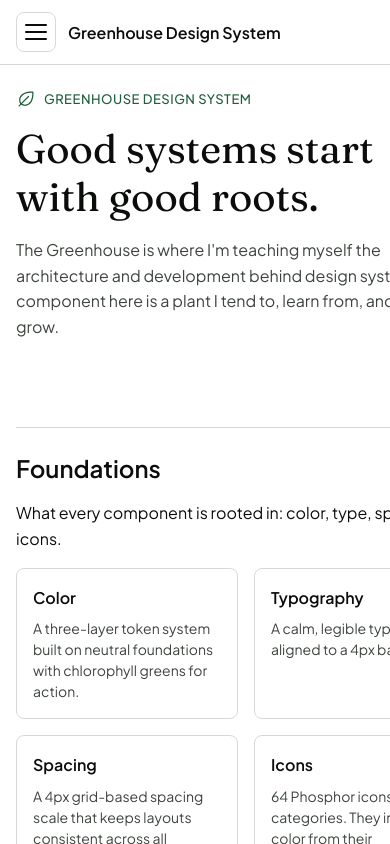
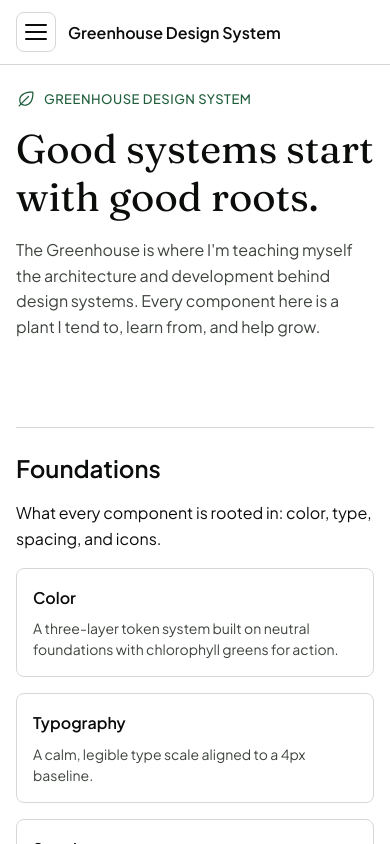
Before and after one commit to adeeeeta/greenhouse-design-system, a Next.js app: page / in a window 390 px wide. Built offline with nearby package versions, Linux system fonts and the light colour scheme.

Commit message:
Fixed breakpoint issues on homepage

```diff
--- /dev/null
+++ b/src/app/page.module.css
@@ -0,0 +1,32 @@
+/* =========================
+   Homepage layout grids
+   ========================= */
+
+/* Foundations grid
+   Fixed 2 columns, collapsing to 1 on narrow screens.
+   Capped at 2 (rather than fluid auto-fit) so 4 items
+   never wrap to an awkward 3 + 1. Mirrors .swatchGrid
+   in docs.css. Revisit if more foundations are added.
+   minmax(0, 1fr) lets columns shrink below content. */
+   .foundationsGrid {
+    display: grid;
+    grid-template-columns: repeat(2, minmax(0, 1fr));
+    gap: var(--space-4);
+  }
+
+  @media (max-width: 600px) {
+    .foundationsGrid {
+      grid-template-columns: 1fr;
+    }
+  }
+
+  /* Components grid
+     Fluid auto-fit — fills as many columns as fit,
+     collapsing on its own as the viewport narrows.
+     The min(200px, 100%) lets a track shrink to full
+     width on very small screens instead of overflowing. */
+  .componentsGrid {
+    display: grid;
+    grid-template-columns: repeat(auto-fit, minmax(min(200px, 100%), 1fr));
+    gap: var(--space-3);
+  }
--- a/src/app/page.tsx
+++ b/src/app/page.tsx
@@ -4,6 +4,7 @@ import Link from "next/link"
 import Divider from "@/components/Divider"
 import Badge from "@/components/Badge"
 import { Leaf } from "@/components/Icons"
+import styles from "./page.module.css"
 
 const foundations = [
   {
@@ -95,11 +96,7 @@ export default function HomePage() {
       <p>
       What every component is rooted in: color, type, spacing, and icons.
       </p>
-      <div style={{
-        display: "grid",
-        gridTemplateColumns: "repeat(2, 1fr)",
-        gap: "var(--space-4)",
-      }}>
+      <div className={styles.foundationsGrid}>
         {foundations.map((item) => (
           <Link
             key={item.href}
@@ -152,11 +149,7 @@ export default function HomePage() {
         {components.length} production-ready components, each documented with
         usage guidance, variants, and examples.
       </p>
-      <div style={{
-        display: "grid",
-        gridTemplateColumns: "repeat(3, 1fr)",
-        gap: "var(--space-3)",
-      }}>
+      <div className={styles.componentsGrid}>
         {components.map((item) => (
           <Link
             key={item.href}
--- a/src/components/SidebarNav/SidebarNav.tsx
+++ b/src/components/SidebarNav/SidebarNav.tsx
@@ -125,7 +125,7 @@ export default function SidebarNav() {
           <NavLink href="/field-notes">
             <span style={{ display: "flex", alignItems: "center", justifyContent: "space-between" }}>
             Field Notes
-            <Badge label="v1.5.1" variant="info" size="sm" />
+            <Badge label="v1.6.1" variant="info" size="sm" />
             </span>
           </NavLink>
         </nav>
```
Also changed, not shown: src/app/field-notes/page.tsx (+11 -0 lines).
